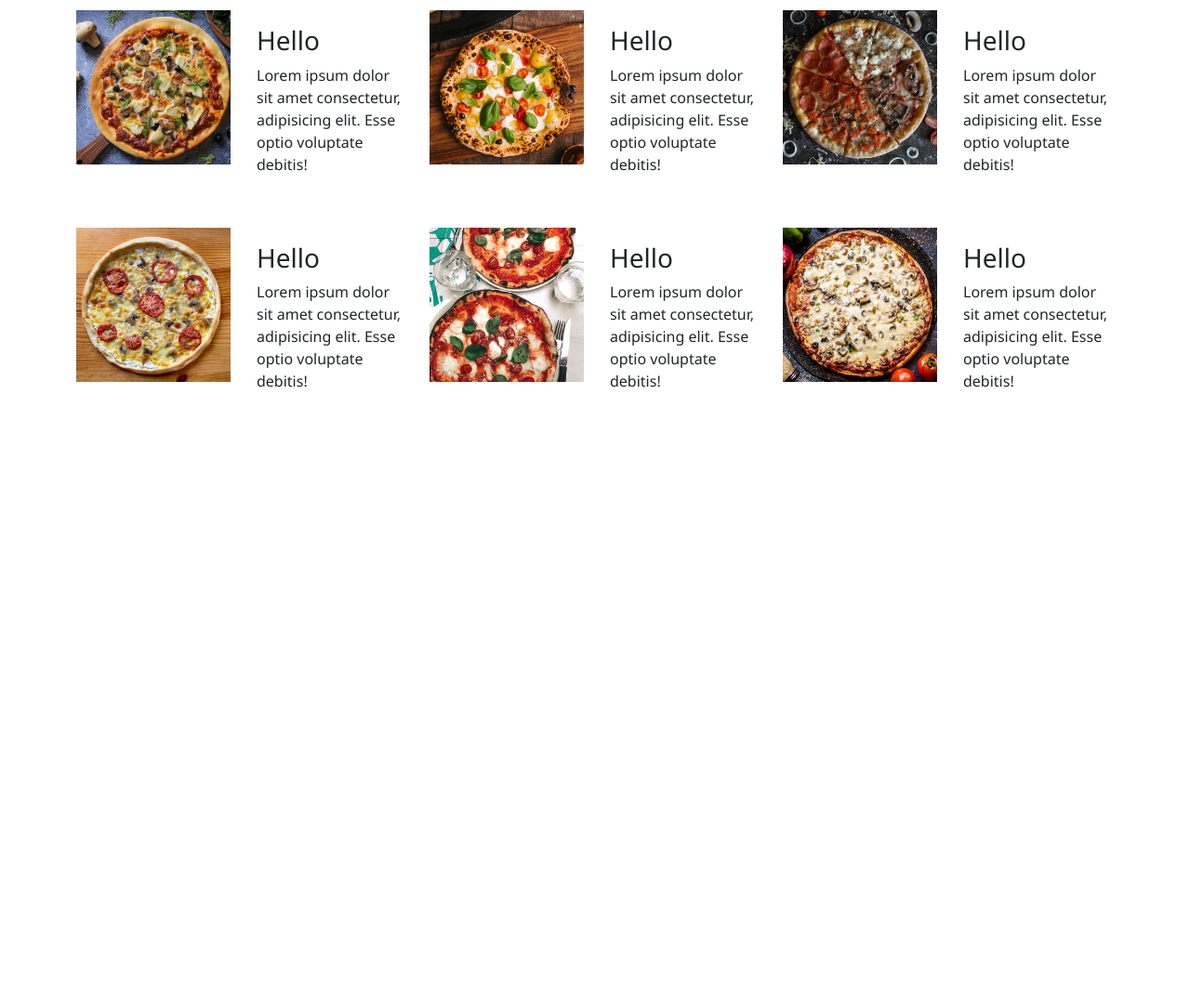
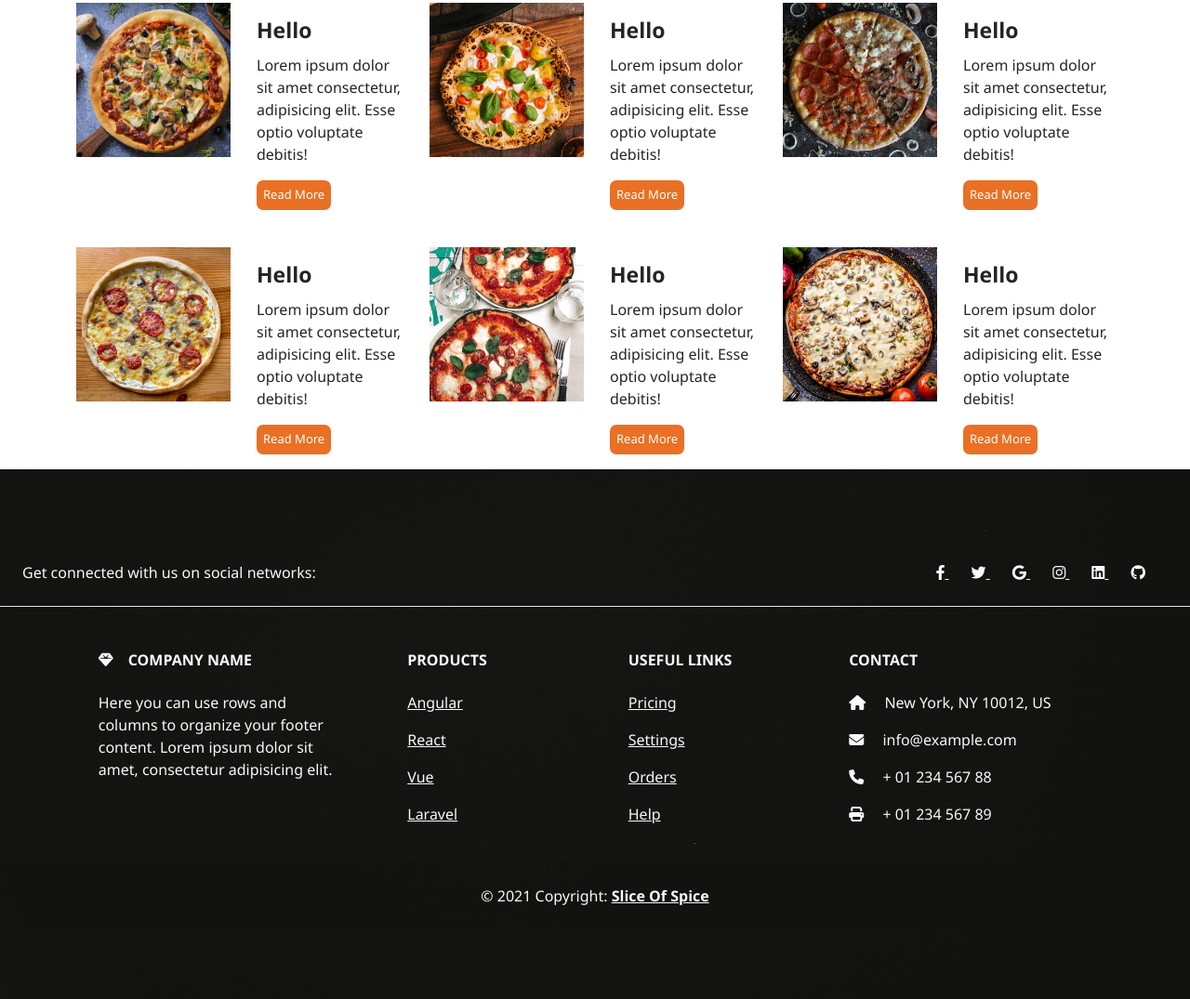
Before and after one commit to Mihiryadav1/Restaurant, a plain HTML site: page index.html in a window 1280 px wide. Shown: the part 1781-2856 px from the top of the page at 93% size. Before the commit the page ends 2235 px from the top, so only its background shows below. Drawn offline with nearby package versions, Linux system fonts and the light colour scheme.

Commit message:
Final Changes

```diff
--- a/index.html
+++ b/index.html
@@ -149,7 +149,7 @@
          <p>Even the all-powerful Pointing has no control about the blind texts it is an almost unorthographic.</p>
        </div>
 
-       <div class="col-md-4 service-2 text-center px-5">
+       <div class=" col-md-4 service-2 text-center px-5">
               <div class="icons">
                 <i class="fa-solid fa-champagne-glasses"></i>
               </div>
@@ -167,6 +167,7 @@
         </div>
       </div>
 
+
   </section>
   <!-- ---------------Menu Section-------------- -->
   <div class="menu-section px-3">
@@ -179,6 +180,7 @@
         <div class="col-md-2 menu-content p-3">
           <h3>Hello</h3>
           <p>Lorem ipsum dolor sit amet consectetur, adipisicing elit. Esse optio voluptate debitis!</p>
+          <button class="para-btn">Read More</button>
         </div>
         <div class="col-md-2 col-12 menu-img">
           <img src="./images/food82.jpg" alt="">
@@ -186,6 +188,7 @@
         <div class="col-md-2 menu-content p-3">
           <h3>Hello</h3>
           <p>Lorem ipsum dolor sit amet consectetur, adipisicing elit. Esse optio voluptate debitis!</p>
+          <button class="para-btn">Read More</button>
         </div>
         <div class="col-md-2 col-12 menu-img">
           <img src="./images/food9.jpg" alt="">
@@ -193,6 +196,7 @@
         <div class="col-md-2 menu-content p-3">
           <h3>Hello</h3>
           <p>Lorem ipsum dolor sit amet consectetur, adipisicing elit. Esse optio voluptate debitis!</p>
+          <button class="para-btn">Read More</button>
         </div>
       </div>
       <div class="row mt-4">
@@ -202,6 +206,7 @@
         <div class="col-md-2 menu-content p-3">
           <h3>Hello</h3>
           <p>Lorem ipsum dolor sit amet consectetur, adipisicing elit. Esse optio voluptate debitis!</p>
+          <button class="para-btn">Read More</button>
         </div>
         <div class="col-md-2 col-12 menu-img">
           <img src="./images/food11.jpg" alt="">
@@ -209,6 +214,7 @@
         <div class="col-md-2 menu-content p-3">
           <h3>Hello</h3>
           <p>Lorem ipsum dolor sit amet consectetur, adipisicing elit. Esse optio voluptate debitis!</p>
+          <button class="para-btn">Read More</button>
         </div>
         <div class="col-md-2 col-12 menu-img">
           <img src="./images/food12.jpg" alt="">
@@ -216,13 +222,137 @@
         <div class="col-md-2 menu-content p-3">
           <h3>Hello</h3>
           <p>Lorem ipsum dolor sit amet consectetur, adipisicing elit. Esse optio voluptate debitis!</p>
+          <button class="para-btn">Read More</button>
         </div>
       </div>
     </div>
   </div>
 
+  <!-- <button onclick="topFunction()" id="myBtn" title="Go to top">Top</button> -->
+<section class="footer">
+<!-- Footer -->
+<footer class="text-center text-lg-start text-light">
+  <!-- Section: Social media -->
+  <section class="d-flex justify-content-center justify-content-lg-between p-4 border-bottom">
+    <!-- Left -->
+    <div class="me-5 d-none d-lg-block">
+      <span>Get connected with us on social networks:</span>
+    </div>
+    <!-- Left -->
 
+    <!-- Right -->
+    <div>
+      <a href="" class="me-4 text-reset">
+        <i class="fab fa-facebook-f"></i>
+      </a>
+      <a href="" class="me-4 text-reset">
+        <i class="fab fa-twitter"></i>
+      </a>
+      <a href="" class="me-4 text-reset">
+        <i class="fab fa-google"></i>
+      </a>
+      <a href="" class="me-4 text-reset">
+        <i class="fab fa-instagram"></i>
+      </a>
+      <a href="" class="me-4 text-reset">
+        <i class="fab fa-linkedin"></i>
+      </a>
+      <a href="" class="me-4 text-reset">
+        <i class="fab fa-github"></i>
+      </a>
+    </div>
+    <!-- Right -->
+  </section>
+  <!-- Section: Social media -->
 
+  <!-- Section: Links  -->
+  <section class="">
+    <div class="container text-center text-md-start mt-5">
+      <!-- Grid row -->
+      <div class="row mt-3">
+        <!-- Grid column -->
+        <div class="col-md-3 col-lg-4 col-xl-3 mx-auto mb-4">
+          <!-- Content -->
+          <h6 class="text-uppercase fw-bold mb-4">
+            <i class="fas fa-gem me-3"></i>Company name
+          </h6>
+          <p>
+            Here you can use rows and columns to organize your footer content. Lorem ipsum
+            dolor sit amet, consectetur adipisicing elit.
+          </p>
+        </div>
+        <!-- Grid column -->
+
+        <!-- Grid column -->
+        <div class="col-md-2 col-lg-2 col-xl-2 mx-auto mb-4">
+          <!-- Links -->
+          <h6 class="text-uppercase fw-bold mb-4">
+            Products
+          </h6>
+          <p>
+            <a href="#!" class="text-reset">Angular</a>
+          </p>
+          <p>
+            <a href="#!" class="text-reset">React</a>
+          </p>
+          <p>
+            <a href="#!" class="text-reset">Vue</a>
+          </p>
+          <p>
+            <a href="#!" class="text-reset">Laravel</a>
+          </p>
+        </div>
+        <!-- Grid column -->
+
+        <!-- Grid column -->
+        <div class="col-md-3 col-lg-2 col-xl-2 mx-auto mb-4">
+          <!-- Links -->
+          <h6 class="text-uppercase fw-bold mb-4">
+            Useful links
+          </h6>
+          <p>
+            <a href="#!" class="text-reset">Pricing</a>
+          </p>
+          <p>
+            <a href="#!" class="text-reset">Settings</a>
+          </p>
+          <p>
+            <a href="#!" class="text-reset">Orders</a>
+          </p>
+          <p>
+            <a href="#!" class="text-reset">Help</a>
+          </p>
+        </div>
+        <!-- Grid column -->
+
+        <!-- Grid column -->
+        <div class="col-md-4 col-lg-3 col-xl-3 mx-auto mb-md-0 mb-4">
+          <!-- Links -->
+          <h6 class="text-uppercase fw-bold mb-4">Contact</h6>
+          <p><i class="fas fa-home me-3"></i> New York, NY 10012, US</p>
+          <p>
+            <i class="fas fa-envelope me-3"></i>
+            info@example.com
+          </p>
+          <p><i class="fas fa-phone me-3"></i> + 01 234 567 88</p>
+          <p><i class="fas fa-print me-3"></i> + 01 234 567 89</p>
+        </div>
+        <!-- Grid column -->
+      </div>
+      <!-- Grid row -->
+    </div>
+  </section>
+  <!-- Section: Links  -->
+
+  <!-- Copyright -->
+  <div class="text-center p-4" style="background-color: rgba(0, 0, 0, 0.05);">
+    © 2021 Copyright:
+    <a class="text-reset fw-bold" href="">Slice Of Spice</a>
+  </div>
+  <!-- Copyright -->
+</footer>
+<!-- Footer -->
+</section>
 
 
   <script src="https://unpkg.com/aos@next/dist/aos.js"></script>
@@ -230,8 +360,26 @@
     AOS.init({
       duration: 1200,
     });
+    function scrollFunction() {
+      if (document.body.scrollTop > 20 || document.bodyElement.scrollTop > 20) {
+        mybutton.style.display = "block";
+      }
+      else {
+        mybutton.style.display = "none";
+      }
+    }
+    let mybutton = document.getElementById("myBtn");
+    window.onscroll = function () {
+      scrollFunction();
+    }
+
+    const topFunction = () => {
+      document.body.scrollTop = 0;
+      document.bodyElement.scrollTop = 0;
+    }
 
   </script>
+
   <script src="https://cdn.jsdelivr.net/npm/bootstrap@5.3.0-alpha3/dist/js/bootstrap.bundle.min.js"></script>
 </body>
 
--- a/style.css
+++ b/style.css
@@ -129,19 +129,20 @@
 }
 
 .para-btn {
-    background-color: transparent;
-    color: #e97024;
-    border: 2px solid white;
-    padding: 6px 13px;
+    background-color: #e97024;
+    color: #ffffff;
+    padding: 6px 7px;
     border-radius: 7px;
+    font-size: 13px;
+    border: 0;
     transition: 0.3s;
 }
+.para-btn:hover{
+    background-color: black;
+    color: #e97024;
+}
 
-.para-btn:hover {
-    color: white;
-    border: 0;
-    background-color: #e97024;
-}
+
 
 
 /*Details CSS*/
@@ -219,6 +220,7 @@
     background-attachment: fixed;
     padding-top: 75px;
     padding-bottom: 75px;
+
 }
 
 /*Menu Section*/
@@ -236,6 +238,44 @@
     transform: scale(1.2);
     overflow: hidden;
 }
-.menu-content{
-    /* box-shadow: rgba(0, 0, 0, 0.1) 0px 1px 2px 0px; */
+.menu-content h3{
+    font-size: 23px;
+    margin-bottom: 12px;
+    font-weight: 700;
+
 }
+.menu-content p{
+    font-size: 1rem;
+
+}
+.menu-btn:hover{
+
+}
+#myBtn {
+    display: none; /* Hidden by default */
+    position: fixed; /* Fixed/sticky position */
+    bottom: 20px; /* Place the button at the bottom of the page */
+    right: 30px; /* Place the button 30px from the right */
+    z-index: 99; /* Make sure it does not overlap */
+    border: none; /* Remove borders */
+    outline: none; /* Remove outline */
+    background-color: red; /* Set a background color */
+    color: white; /* Text color */
+    cursor: pointer; /* Add a mouse pointer on hover */
+    padding: 15px; /* Some padding */
+    border-radius: 10px; /* Rounded corners */
+    font-size: 18px; /* Increase font size */
+  }
+
+  #myBtn:hover {
+    background-color: #555; /* Add a dark-grey background on hover */
+  }
+  footer{
+
+        background-image: url(./images/banner.jpg);
+        background-size: cover;
+        background-repeat: no-repeat;
+        background-attachment: fixed;
+        padding-top: 75px;
+        padding-bottom: 75px;
+  }
```
Lines whose indentation alone changed are shown as unchanged.
